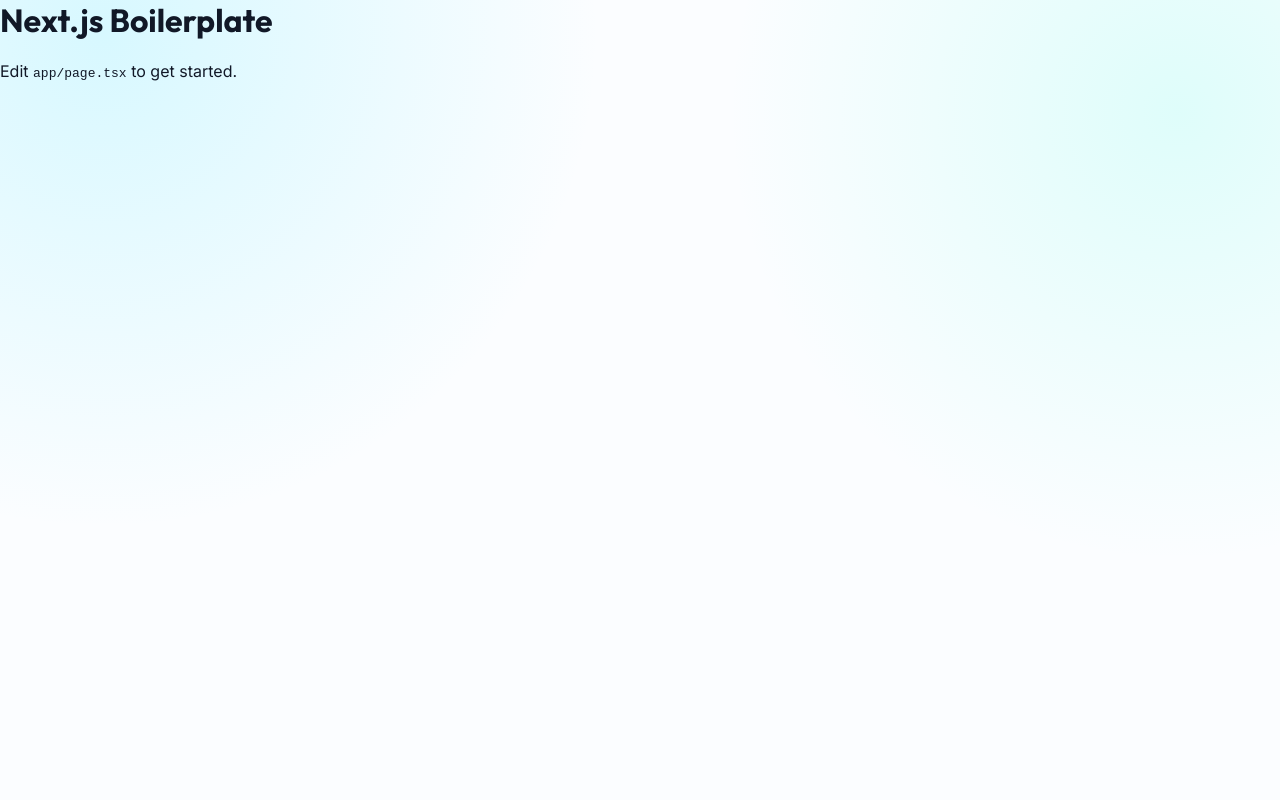
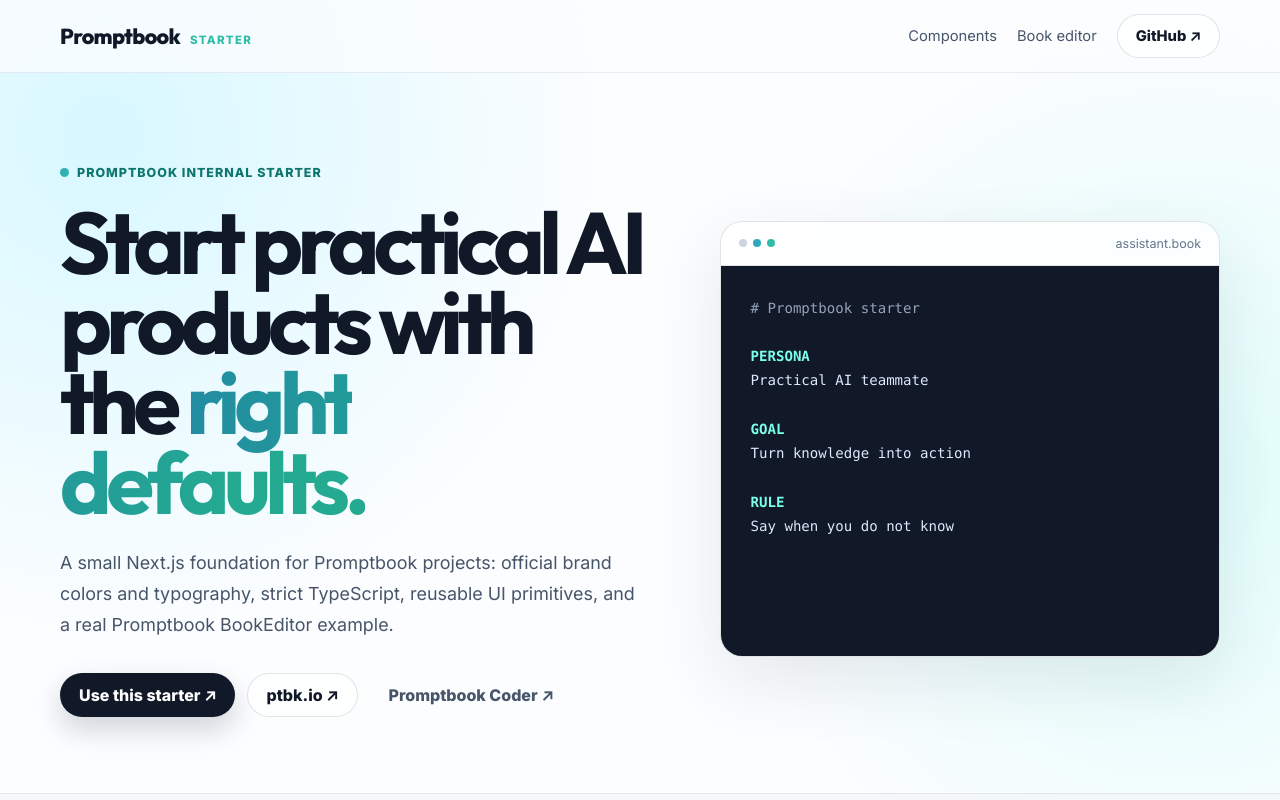
Before and after one commit to webgptorg/boilerplate, a Next.js app: page / in a window 1280 px wide. Shown: the top 800 px of the page. Built offline with nearby package versions, Linux system fonts and the light colour scheme.

Commit message:
Build Promptbook starter showcase

```diff
--- a/app/page.tsx
+++ b/app/page.tsx
@@ -1,8 +1,196 @@
+import { BookExample } from "@/components/book-example";
+import { PromptbookBrand } from "@/components/promptbook-brand";
+import { Badge, Card, Input, buttonClassName } from "@/components/ui";
+
+const BOOK_PREVIEW = `# Promptbook starter\n\nPERSONA\nPractical AI teammate\n\nGOAL\nTurn knowledge into action\n\nRULE\nSay when you do not know`;
+
 export default function Home() {
   return (
-    <main>
-      <h1>Next.js Boilerplate</h1>
-      <p>Edit <code>app/page.tsx</code> to get started.</p>
-    </main>
+    <div className="site-shell">
+      <header className="site-header">
+        <div className="container header-inner">
+          <PromptbookBrand />
+          <nav className="header-nav" aria-label="Main navigation">
+            <a href="#components">Components</a>
+            <a href="#book-editor">Book editor</a>
+            <a
+              className={buttonClassName("secondary")}
+              href="https://github.com/webgptorg/boilerplate"
+            >
+              GitHub ↗
+            </a>
+          </nav>
+        </div>
+      </header>
+
+      <main>
+        <section className="container hero">
+          <div>
+            <span className="eyebrow">Promptbook internal starter</span>
+            <h1>
+              Start practical AI products with the{" "}
+              <span className="gradient-text">right defaults.</span>
+            </h1>
+            <p className="hero-copy">
+              A small Next.js foundation for Promptbook projects: official brand
+              colors and typography, strict TypeScript, reusable UI primitives,
+              and a real Promptbook BookEditor example.
+            </p>
+            <div className="actions">
+              <a
+                className={buttonClassName("primary")}
+                href="https://github.com/webgptorg/boilerplate"
+              >
+                Use this starter ↗
+              </a>
+              <a className={buttonClassName("secondary")} href="https://www.ptbk.io/">
+                ptbk.io ↗
+              </a>
+              <a className={buttonClassName("ghost")} href="https://coder.ptbk.io/">
+                Promptbook Coder ↗
+              </a>
+            </div>
+          </div>
+
+          <div className="hero-panel" aria-label="Promptbook file preview">
+            <div className="panel-topbar">
+              <div className="window-dots" aria-hidden="true">
+                <span className="window-dot" />
+                <span className="window-dot" />
+                <span className="window-dot" />
+              </div>
+              <span>assistant.book</span>
+            </div>
+            <div className="code-preview">
+              <span className="code-comment"># Promptbook starter</span>
+              {"\n\n"}
+              <span className="code-keyword">PERSONA</span>
+              {"\n"}Practical AI teammate{"\n\n"}
+              <span className="code-keyword">GOAL</span>
+              {"\n"}Turn knowledge into action{"\n\n"}
+              <span className="code-keyword">RULE</span>
+              {"\n"}Say when you do not know
+            </div>
+          </div>
+        </section>
+
+        <section className="section section-muted">
+          <div className="container">
+            <div className="section-heading">
+              <span className="eyebrow">Defaults</span>
+              <h2>Small enough to understand. Useful enough to keep.</h2>
+              <p>
+                The starter intentionally avoids a giant UI framework. The shared
+                layer is a handful of readable components and CSS variables that
+                can grow with the product instead of fighting it.
+              </p>
+            </div>
+
+            <div className="grid-3">
+              <Card>
+                <span className="card-kicker">01 · Brand</span>
+                <h3>Promptbook by default</h3>
+                <p>
+                  Outfit for headlines, Inter for interface text, and the official
+                  blue, green, ink, and light-gray palette as CSS design tokens.
+                </p>
+              </Card>
+              <Card>
+                <span className="card-kicker">02 · Code</span>
+                <h3>Server-first Next.js</h3>
+                <p>
+                  App Router, strict TypeScript, path aliases, small components,
+                  and client boundaries only where interaction actually needs them.
+                </p>
+              </Card>
+              <Card>
+                <span className="card-kicker">03 · Promptbook</span>
+                <h3>Ecosystem-ready</h3>
+                <p>
+                  @promptbook/components is installed from day one, with a live
+                  BookEditor example ready to replace with your real agent flow.
+                </p>
+              </Card>
+            </div>
+          </div>
+        </section>
+
+        <section className="container section" id="components">
+          <div className="section-heading">
+            <span className="eyebrow">UI primitives</span>
+            <h2>A few components to start building immediately.</h2>
+            <p>
+              Copy the patterns, rename them, or delete them. They are deliberately
+              local and boring so future projects stay easy to change.
+            </p>
+          </div>
+
+          <div className="component-grid">
+            <Card className="component-card">
+              <span className="card-kicker">Buttons</span>
+              <div className="inline-row">
+                <button className={buttonClassName("primary")}>Primary</button>
+                <button className={buttonClassName("secondary")}>Secondary</button>
+                <button className={buttonClassName("ghost")}>Ghost</button>
+              </div>
+            </Card>
+
+            <Card className="component-card">
+              <span className="card-kicker">Status</span>
+              <div className="inline-row">
+                <Badge>Promptbook</Badge>
+                <Badge tone="green">Connected</Badge>
+                <Badge tone="neutral">Draft</Badge>
+              </div>
+            </Card>
+
+            <Card className="component-card component-card-wide">
+              <span className="card-kicker">Form controls</span>
+              <Input
+                id="demo-question"
+                label="Ask your company knowledge"
+                placeholder="Where is our onboarding checklist?"
+              />
+            </Card>
+          </div>
+        </section>
+
+        <section className="section section-muted" id="book-editor">
+          <div className="container">
+            <div className="section-heading">
+              <span className="eyebrow">@promptbook/components</span>
+              <h2>Edit an agent directly in the starter.</h2>
+              <p>
+                This is the real BookEditor from the Promptbook component package.
+                It demonstrates the intended client-component boundary and gives
+                every new project an immediate Promptbook-native example.
+              </p>
+            </div>
+            <BookExample />
+          </div>
+        </section>
+
+        <section className="container section">
+          <div className="section-heading">
+            <span className="eyebrow">Design tokens</span>
+            <h2>The core Promptbook palette, visible and reusable.</h2>
+          </div>
+          <div className="token-strip" aria-label="Promptbook color tokens">
+            <div className="token token-blue">Blue · #7AEBFF</div>
+            <div className="token token-blue-dark">Blue Dark · #30A8BD</div>
+            <div className="token token-green">Green · #7AFFEB</div>
+            <div className="token token-green-dark">Green Dark · #30BDA8</div>
+            <div className="token token-ink">Dark Gray · #111827</div>
+          </div>
+        </section>
+      </main>
+
+      <footer className="container site-footer">
+        <div className="footer-inner">
+          <PromptbookBrand />
+          <span>Create AI that truly understands your business.</span>
+        </div>
+      </footer>
+    </div>
   );
 }
```
